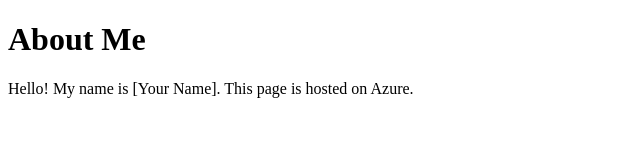
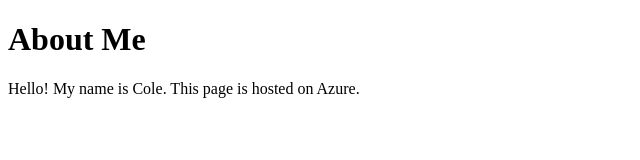
Before and after one commit to Colemarks6/AzureSite, a plain HTML site: page index.html in a window 1280 px wide. Shown: the full height of the page, 0-640 px from the left. Drawn offline with Linux system fonts and the light colour scheme.

Commit message:
Update name in About Me section

```diff
--- a/index.html
+++ b/index.html
@@ -5,6 +5,6 @@
 </head>
 <body>
   <h1>About Me</h1>
-  <p>Hello! My name is [Your Name]. This page is hosted on Azure.</p>
+  <p>Hello! My name is Cole. This page is hosted on Azure.</p>
 </body>
 </html>
```
